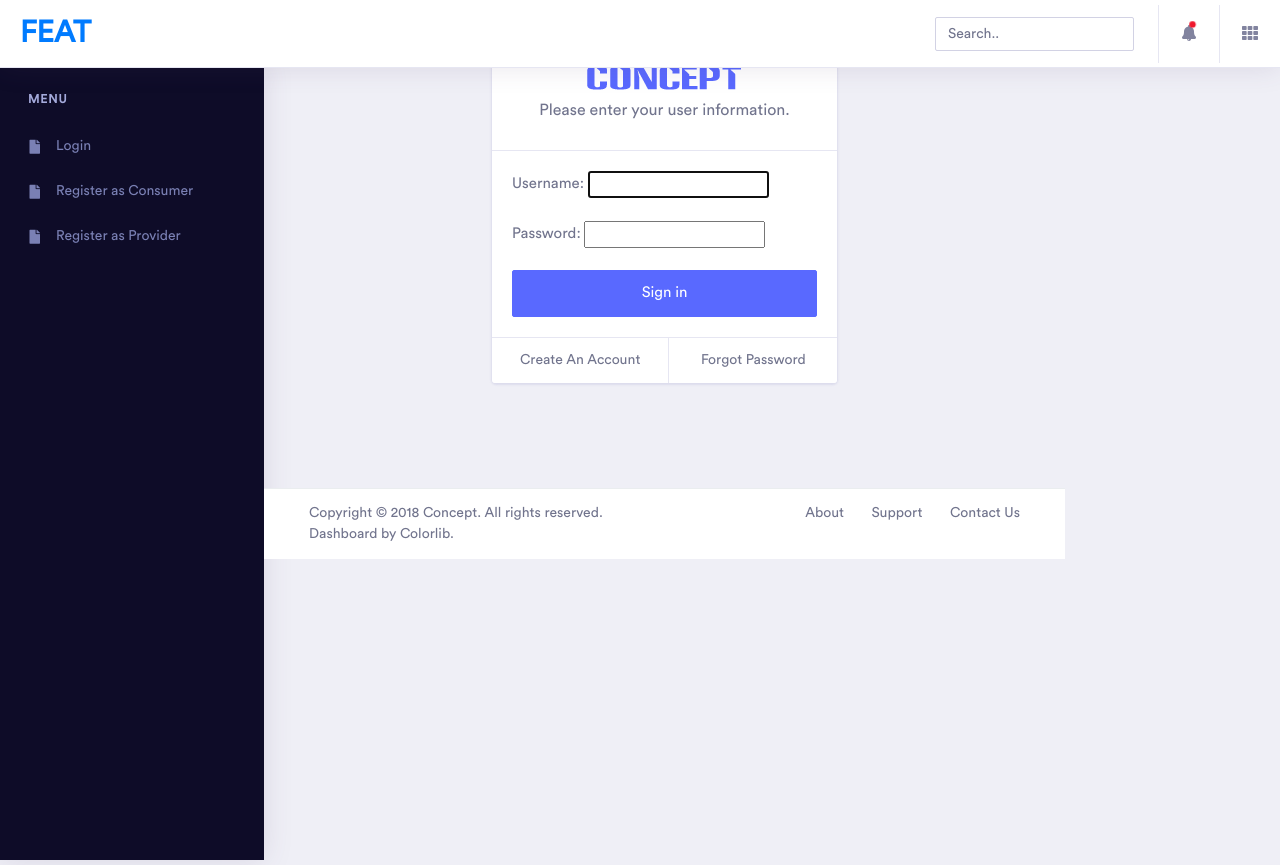
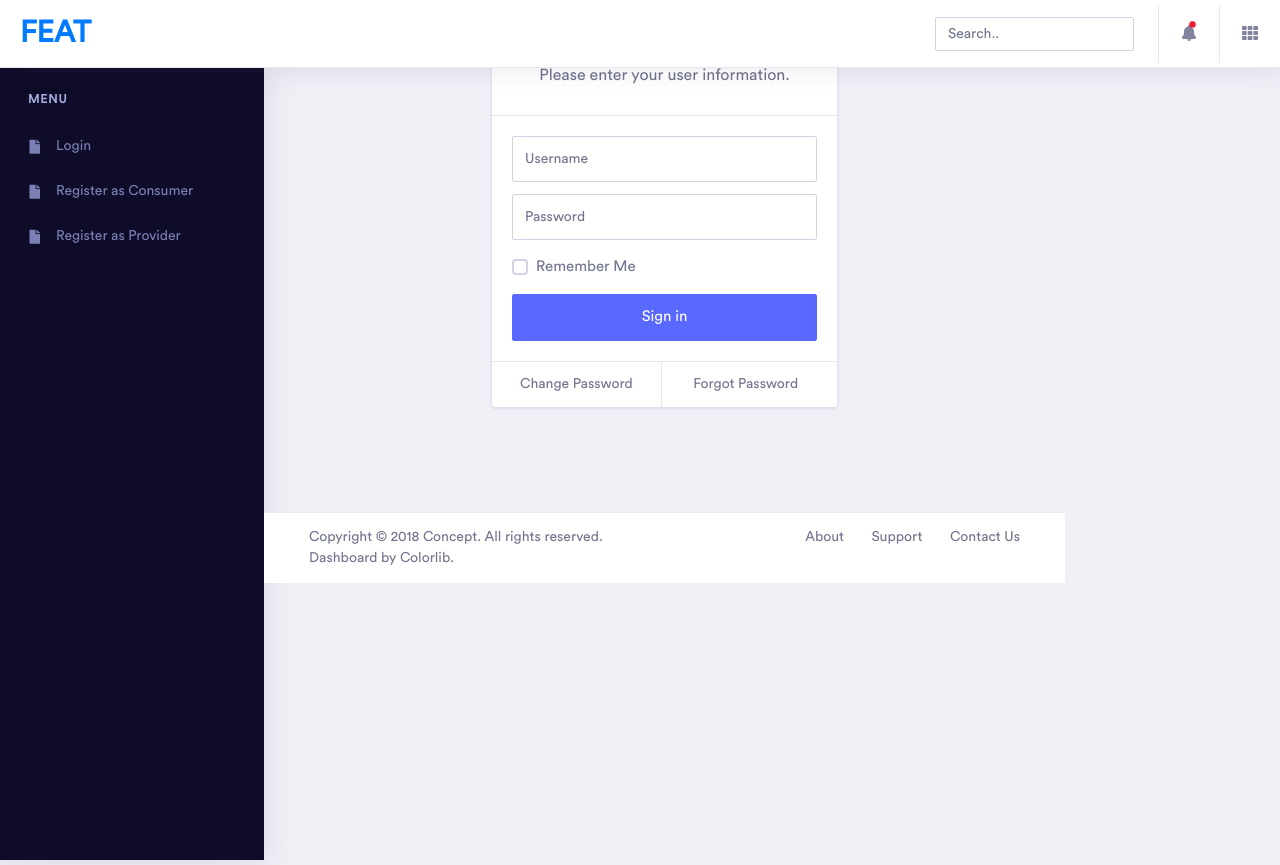
Before and after one commit to heobu/swe573, a Django app: page /login in a window 1280 px wide. Run offline with Django 3.2, Linux system fonts and the light colour scheme; some libraries are stand-ins or nearby versions; some web fonts are replaced.

Commit message:
Template form structure is used for the login fields.

```diff
--- a/templates/pages/login.html
+++ b/templates/pages/login.html
@@ -37,28 +37,31 @@
     <!-- ============================================================== -->
     <div class="splash-container">
         <div class="card ">
-            <div class="card-header text-center"><a href="{% static '../index.html' %}"><img class="logo-img" src="{% static 'assets/images/logo.png' %}" alt="logo"></a><span class="splash-description">Please enter your user information.</span></div>
+            <div class="card-header text-center"><span class="splash-description">Please enter your user information.</span></div>
             <div class="card-body">
                 <form method="post">
                     {% csrf_token %}
-                    {{ form.as_p }}
-                    <!--<div class="form-group">
-                        <input class="form-control form-control-lg" id="username" type="text" placeholder="Username" autocomplete="off">
+                    {% comment %}
+                    {{ form.non_field_errors }}
+                    {% endcomment %}
+                    {{ form.errors }}
+                    <div class="form-group">
+                        <input class="form-control form-control-lg" type="text" placeholder="Username" autocomplete="off" name="{{ form.username.html_name }}">
                     </div>
                     <div class="form-group">
-                        <input class="form-control form-control-lg" id="password" type="password" placeholder="Password">
+                        <input class="form-control form-control-lg" type="password" placeholder="Password" name="{{ form.password.html_name }}">
                     </div>
                     <div class="form-group">
                         <label class="custom-control custom-checkbox">
                             <input class="custom-control-input" type="checkbox"><span class="custom-control-label">Remember Me</span>
                         </label>
-                    </div>-->
+                    </div>
                     <button type="submit" class="btn btn-primary btn-lg btn-block">Sign in</button>
                 </form>
             </div>
             <div class="card-footer bg-white p-0  ">
                 <div class="card-footer-item card-footer-item-bordered">
-                    <a href="#" class="footer-link">Create An Account</a></div>
+                    <a href="register" class="footer-link">Change Password</a></div>
                 <div class="card-footer-item card-footer-item-bordered">
                     <a href="#" class="footer-link">Forgot Password</a>
                 </div>
```
